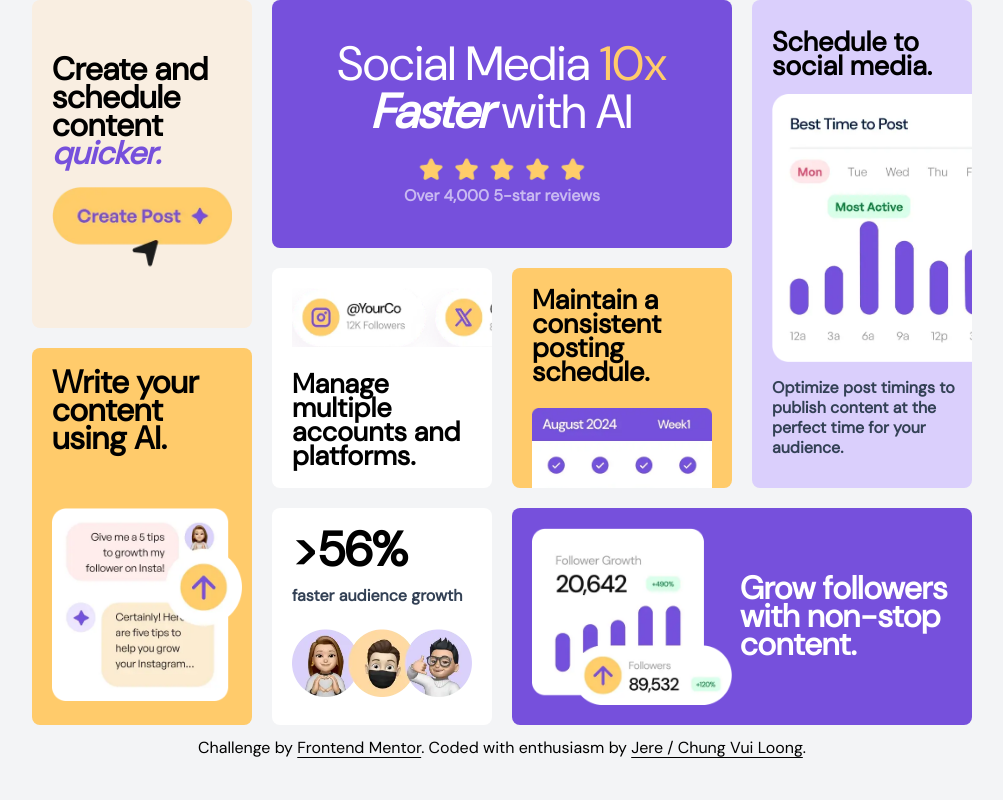
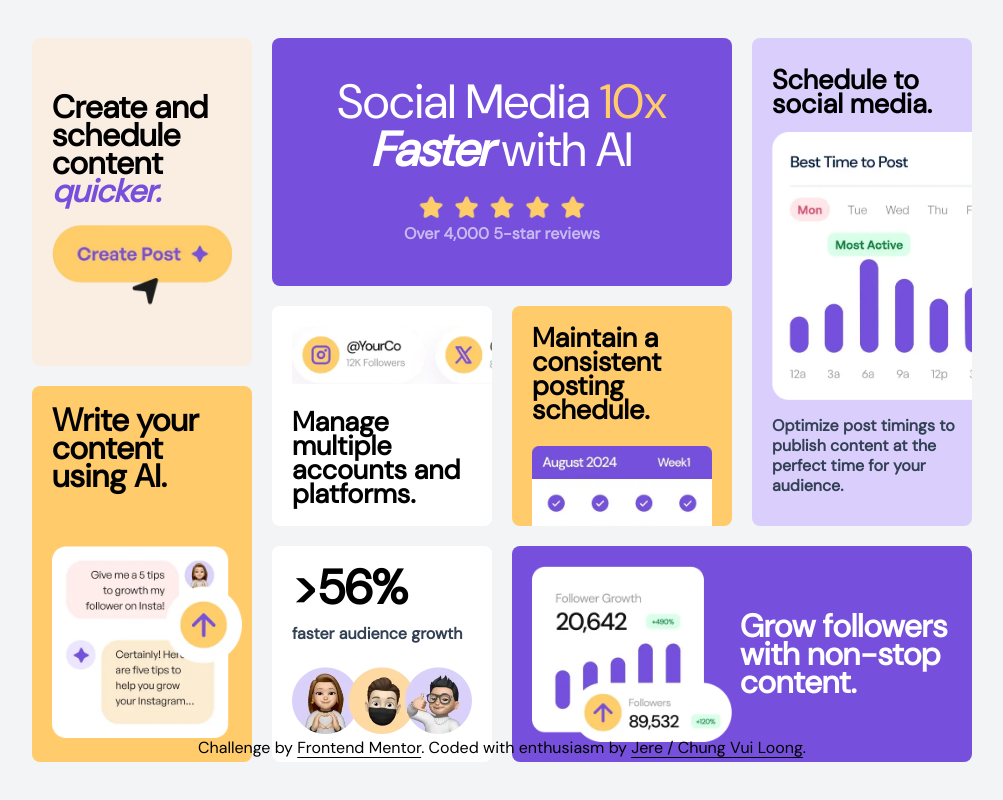
Before and after one commit to chungvuiloong/bento-grid, a Next.js app: page / in a window 1280 px wide. Shown: the whole page, without its empty margins (138-1141 px from the left). Built offline with nearby package versions, Linux system fonts and the light colour scheme.

Commit message:
Make the component centered.

```diff
--- a/src/app/page.tsx
+++ b/src/app/page.tsx
@@ -12,7 +12,7 @@
 
 export default function Home() {
   return (
-    <div className="min-h-screen bg-gray-100">
+    <div className="min-h-screen bg-gray-100 flex flex-col justify-center">
       <main className="mx-auto container px-4 flex flex-row justify-center">
         <div className="inline-grid grid-flow-row-dense grid-cols-3 grid-rows-3 gap-5" style={{ grid: "none"}}>
             <Card className=" px-5 bg-Yellow-100 row-start-1 row-span-5 col-span-1 flex flex-col gap-5 justify-center">
```
